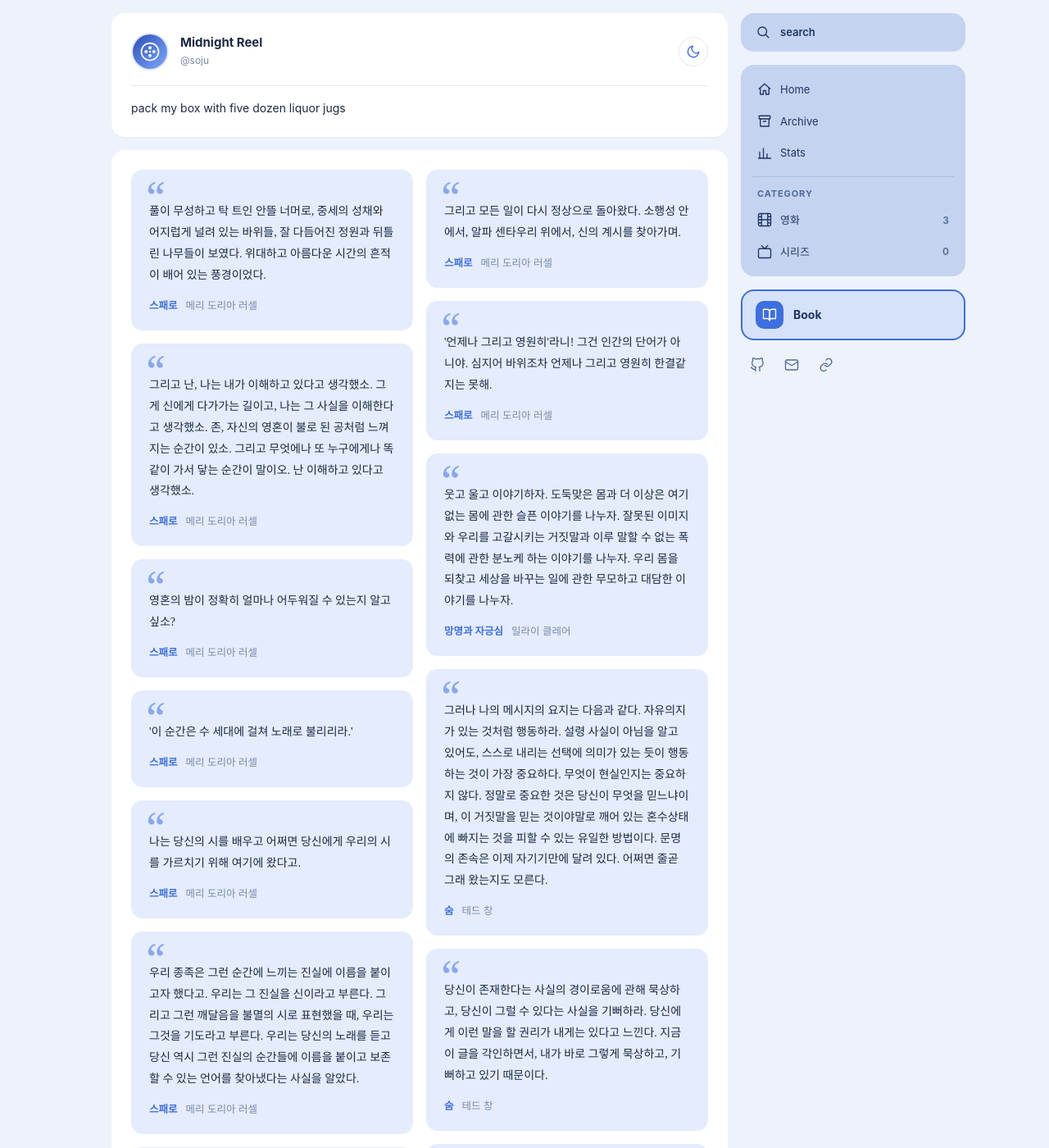
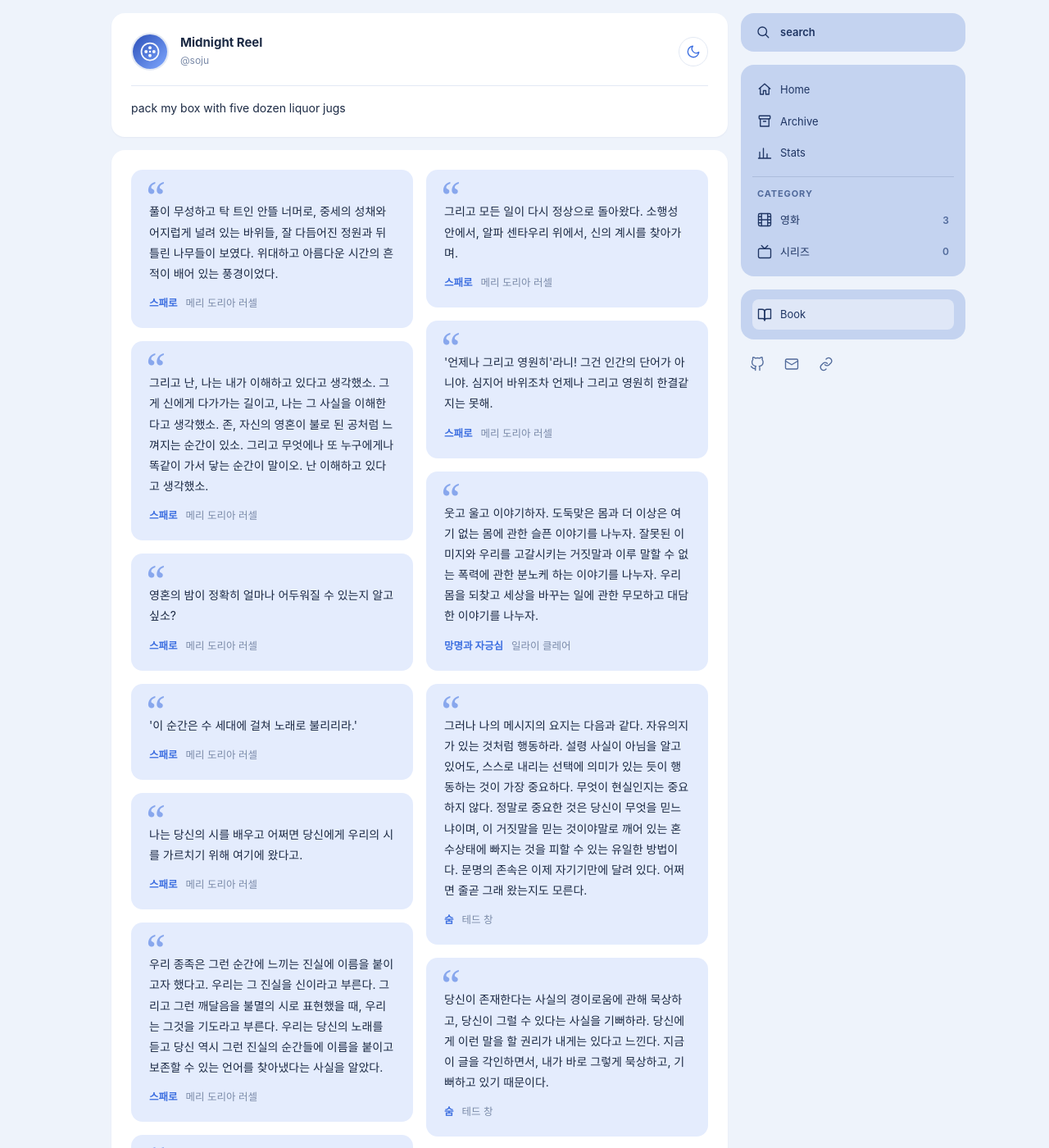
Before and after one commit to sojung-moon/sojung-moon.github.io, a Jekyll site: the page built from book.html, in a window 1280 px wide and 1400 px high. Shown: the whole window at 82% size. Built offline with Jekyll 4.4.1, drawn with Linux system fonts in a browser that asks for light colours; some web fonts are replaced; some of the changed text lies outside the part shown.

Commit message:
book polish

```diff
--- a/_includes/sidebar.html
+++ b/_includes/sidebar.html
@@ -20,10 +20,11 @@
   </ul>
 </nav>
 
-<a class="box book{% if page.url == '/book/' %} on{% endif %}" href="{{ '/book/' | relative_url }}">
-  <span class="bk-ic">{% include icon.html name="book" %}</span>
-  <span class="bk-t"><b>Book</b></span>
-</a>
+<nav class="box nav book" aria-label="Book">
+  <ul>
+    <li><a href="{{ '/book/' | relative_url }}"{% if page.url == '/book/' %} class="on"{% endif %}>{% include icon.html name="book" %}<span>Book</span></a></li>
+  </ul>
+</nav>
 
 <div class="side-links">
   {%- for l in site.links -%}
--- a/_layouts/category.html
+++ b/_layouts/category.html
@@ -9,7 +9,7 @@ layout: default
   </div>
   {{ content }}
   {% if posts and posts.size > 0 %}
-    {% include controls.html sort=true %}
+    {% include controls.html %}
     <div class="grid" data-list>
       {% for p in posts %}{% include post-card.html post=p %}{% endfor %}
     </div>
--- a/assets/css/book.css
+++ b/assets/css/book.css
@@ -25,24 +25,6 @@ body.is-book {
 }
 [data-theme="dark"] body.is-book { --on-accent: #0c1322; }
 
-/* 사이드바의 Book 링크 카드 */
-a.box.book {
-  display: flex; align-items: center; gap: 12px; padding: 14px 18px;
-  background: var(--book-side); color: var(--book-ink);
-  transition: filter .15s, box-shadow .15s;
-}
-a.box.book:hover { filter: brightness(.97); }
-a.box.book.on { box-shadow: inset 0 0 0 2px var(--book); }
-.box.book .bk-ic {
-  display: grid; place-items: center; width: 34px; height: 34px; flex: none;
-  border-radius: 10px; background: var(--book); color: #fff;
-}
-[data-theme="dark"] .box.book .bk-ic { color: #0c1322; }
-.box.book .bk-t { display: grid; line-height: 1.3; }
-.box.book .bk-t b { font-size: 14px; }
-.box.book .bk-t small { font-size: 11.5px; opacity: .75; }
-.box.book em { margin-left: auto; font-size: 12px; font-style: normal; font-weight: 700; }
-
 /* 구절 카드: 2단 세로 흐름 (포스터 그리드와 다른 배치) */
 .book-list { column-count: 2; column-gap: 16px; margin: 0; padding: 0; list-style: none; }
 .book-card {
@@ -55,8 +37,7 @@ a.box.book.on { box-shadow: inset 0 0 0 2px var(--book); }
   color: var(--book); opacity: .55;
 }
 .book-card blockquote {
-  margin: 0 0 14px; font-size: 14px; line-height: 1.85; overflow-wrap: anywhere;
-  font-family: "Noto Serif KR", "Nanum Myeongjo", "Batang", "AppleMyungjo", serif;
+  margin: 0 0 14px; font-size: 14px; line-height: 1.8; overflow-wrap: anywhere;
 }
 .book-src { display: flex; flex-wrap: wrap; align-items: baseline; gap: 4px 10px; margin: 0; font-size: 12.5px; color: var(--muted); }
 .book-src b { color: var(--book); font-weight: 700; }
--- a/book.html
+++ b/book.html
@@ -5,8 +5,6 @@ permalink: /book/
 body_class: is-book
 ---
 {%- assign items = site.data.quotes.items -%}
-<link rel="stylesheet" href="https://fonts.googleapis.com/css2?family=Noto+Serif+KR:wght@400;600&display=swap">
-
 <section class="card book-body">
   {% if items and items.size > 0 %}
   {% assign items = items | reverse %}
@@ -21,5 +19,4 @@ body_class: is-book
   {% else %}
   <p class="empty">아직 저장한 구절이 없어요.</p>
   {% endif %}
-  <p class="book-tip"><a href="{{ '/admin/' | relative_url }}">관리자 화면</a>의 "Book"에서 추가할 수 있어요.</p>
 </section>
```
